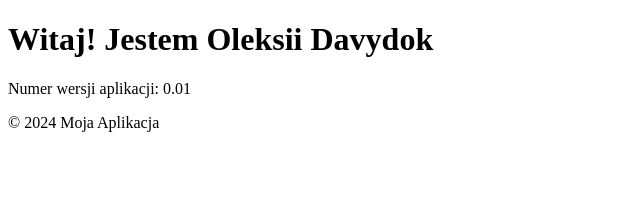
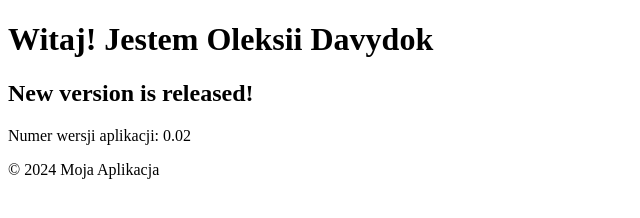
Before and after one commit to TwilightSaw/Source-repo, a plain HTML site: page index.html in a window 1280 px wide. Shown: the whole page, without its empty margins (0-640 px from the left). Drawn offline with Linux system fonts and the light colour scheme.

Commit message:
Update version description

```diff
--- a/index.html
+++ b/index.html
@@ -8,9 +8,10 @@
 <body>
     <header>
         <h1>Witaj! Jestem Oleksii Davydok</h1>
+        <h2>New version is released!</h2>
     </header>
     <main>
-        <p>Numer wersji aplikacji: 0.01</p>
+        <p>Numer wersji aplikacji: 0.02</p>
 
     </main>
     <footer>
```
Also changed, not shown: 1 other file.
